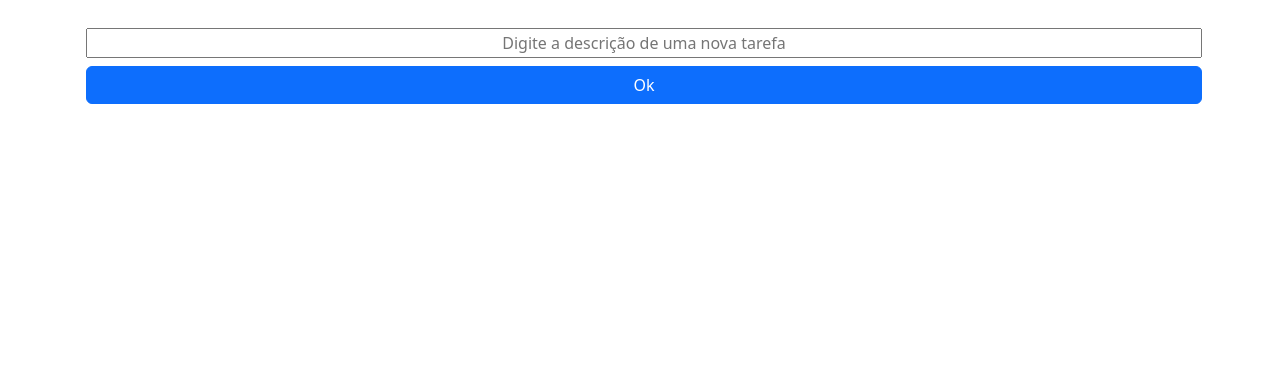
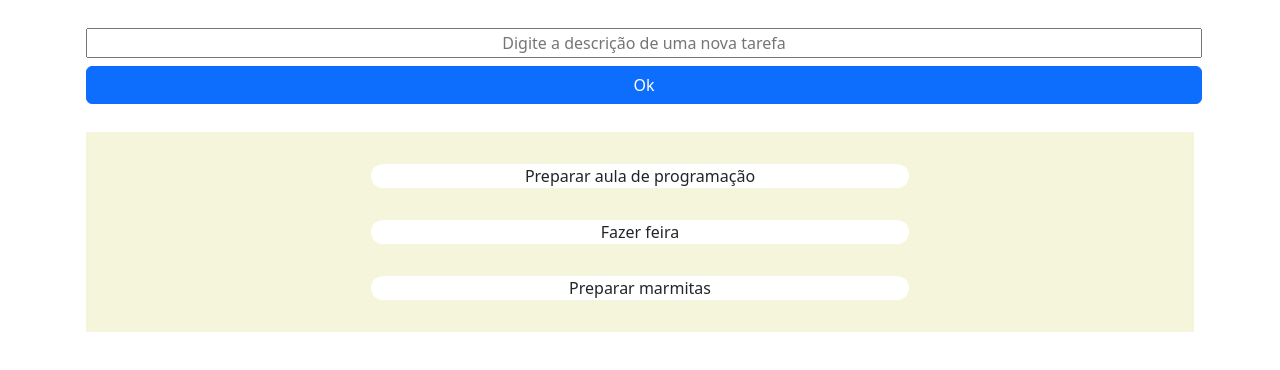
Before and after one commit to PedroYVS/pdmt_2024_P1, a React (Create React App) app: page / in a window 1280 px wide. Shown: the top 370 px of the page. Built offline with nearby package versions, Linux system fonts and the light colour scheme.

Commit message:
feat(p1-pdmt): exibe lista ficticia

```diff
--- a/src/App.js
+++ b/src/App.js
@@ -1,13 +1,18 @@
 import React, { Component } from 'react'
 import TarefaEntrada from './TarefaEntrada'
+import TarefaLista from './TarefaLista'
 import 'bootstrap/dist/css/bootstrap.css'
 
 export default class App extends Component {
+    state = {
+        tarefas: ['Preparar aula de programação', 'Fazer feira', 'Preparar marmitas']
+    }
+
     render() {
         return (
         <div className='container text-center'>
-            <TarefaEntrada
-            plholder='Digite a descrição de uma nova tarefa'/>
+            <TarefaEntrada plholder='Digite a descrição de uma nova tarefa'/>
+            <TarefaLista tarefas={this.state.tarefas}/>
         </div>
         )
     }
--- /dev/null
+++ b/src/TarefaLista.js
@@ -0,0 +1,31 @@
+import React, { Component } from 'react'
+
+export default class TarefaLista extends Component {
+
+    constructor(props){
+        super(props)
+        this.state = {
+            listaTarefas: []
+        }
+    }
+
+    arrumarLista(){
+        let list = []
+        this.props.tarefas.forEach(element => {
+            list.push(<div className='col col-12 m-3 w-50 rounded-pill' style={{backgroundColor: 'white'}}>{element}</div>)
+        })
+        this.setState({listaTarefas: list})
+    }
+
+    componentDidMount(){
+        this.arrumarLista()
+    }
+
+    render() {
+        return (
+            <div className='row mt-4 justify-content-center m-1 p-3' style={{backgroundColor: 'beige'}}>
+                {this.state.listaTarefas}
+            </div>
+        )
+    }
+}
```
